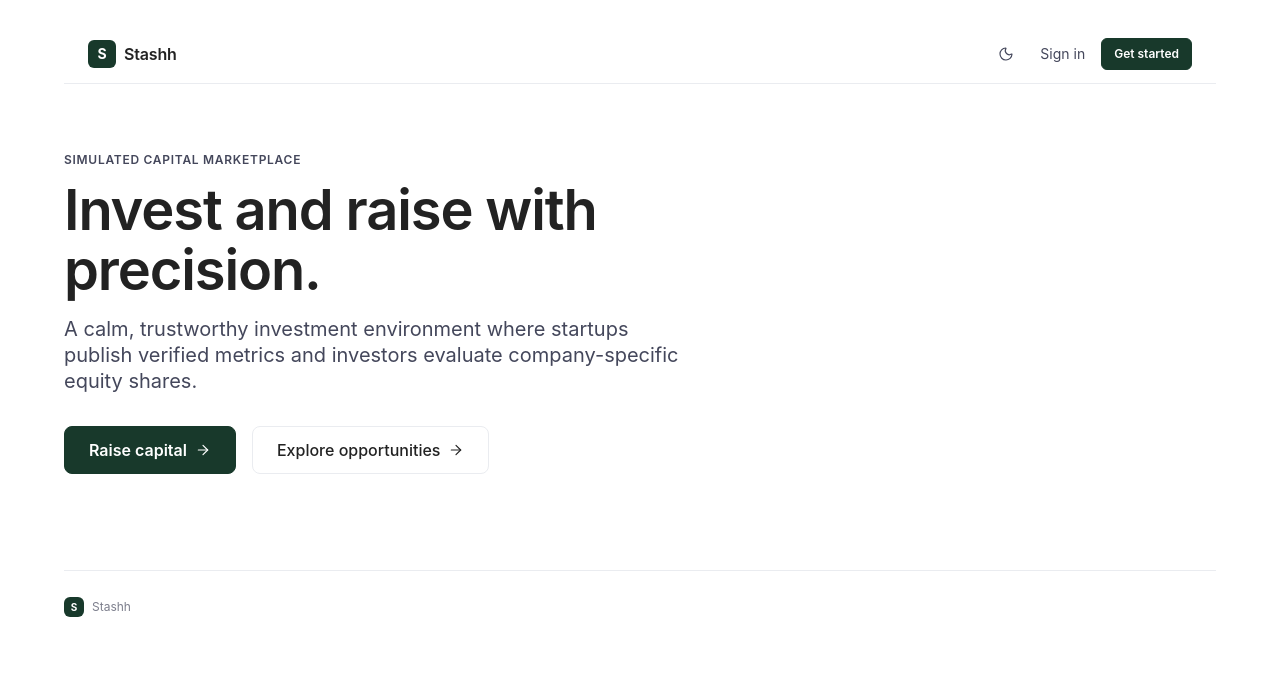
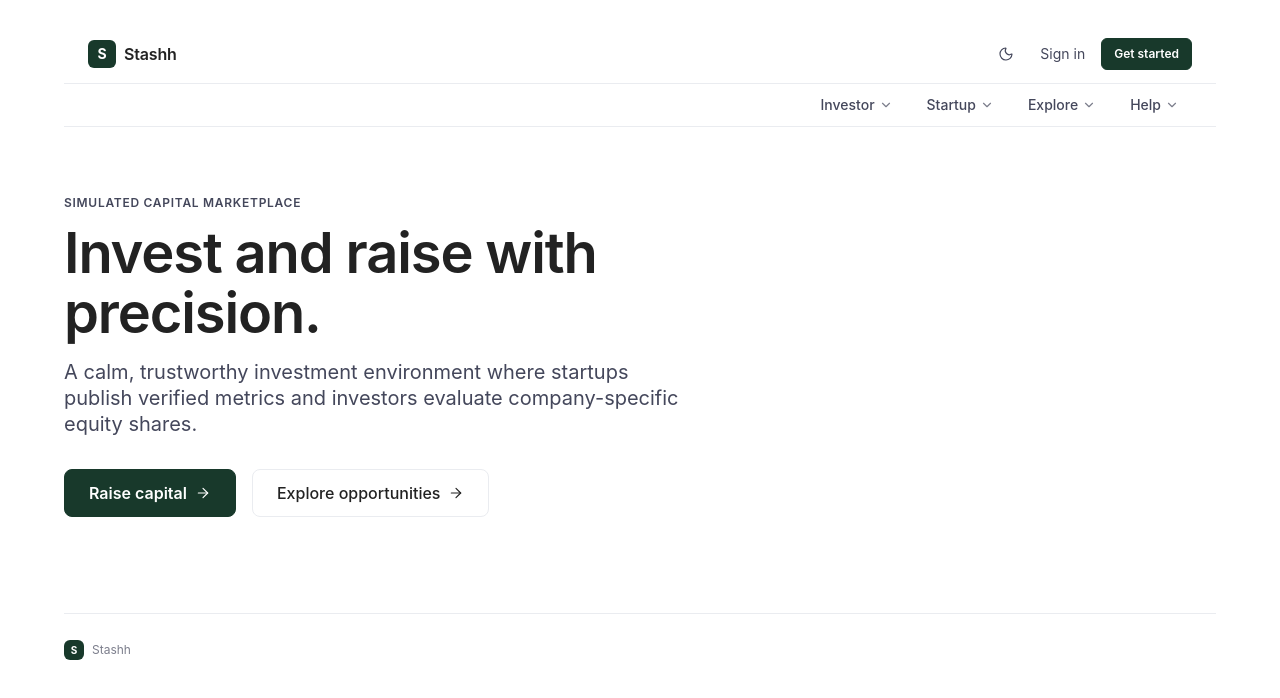
Before and after one commit to shde21/Stashh, a React (Vite) app in the folder frontend/: page / in a window 1280 px wide. Shown: the top 698 px of the page. Built offline with nearby package versions, Linux system fonts and the light colour scheme; no server answers.

Commit message:
feat(landing): add sub-navigation bar with hover dropdowns for Investor, Startup, Explore, and Help

```diff
--- a/frontend/src/index.css
+++ b/frontend/src/index.css
@@ -127,7 +127,21 @@ p {
   padding-bottom: var(--space-16);
 }
 
-/* Topbar for public / landing */
+/* Header & Topbar for public / landing */
+.landing-header {
+  position: sticky;
+  top: 0;
+  z-index: 100;
+  background-color: rgba(255, 255, 255, 0.9);
+  backdrop-filter: blur(12px);
+  border-bottom: 1px solid var(--border);
+  margin-bottom: var(--space-8);
+}
+
+[data-theme="dark"] .landing-header {
+  background-color: rgba(36, 36, 36, 0.92);
+}
+
 .topbar {
   display: flex;
   align-items: center;
@@ -144,8 +158,122 @@ p {
   padding-right: var(--space-6);
 }
 
+.landing-header .topbar {
+  position: static;
+  margin-bottom: 0;
+  border-bottom: 1px solid var(--border);
+  background: transparent;
+  backdrop-filter: none;
+}
+
 [data-theme="dark"] .topbar {
   background-color: rgba(36, 36, 36, 0.88);
+}
+
+/* Secondary Sub-navigation Bar */
+.subbar {
+  display: flex;
+  align-items: center;
+  justify-content: flex-end;
+  padding: var(--space-1) var(--space-6);
+  min-height: 42px;
+}
+
+.subbar-items {
+  display: flex;
+  align-items: center;
+  gap: var(--space-2);
+}
+
+.subbar-item {
+  position: relative;
+}
+
+.subbar-trigger {
+  display: inline-flex;
+  align-items: center;
+  gap: var(--space-1);
+  padding: var(--space-1) var(--space-3);
+  font-family: inherit;
+  font-size: var(--font-small);
+  font-weight: var(--weight-medium);
+  color: var(--text-secondary);
+  background: transparent;
+  border: 1px solid transparent;
+  border-radius: var(--radius-sm);
+  cursor: pointer;
+  transition: color var(--transition-fast), background-color var(--transition-fast), border-color var(--transition-fast);
+}
+
+.subbar-trigger:hover,
+.subbar-item:hover .subbar-trigger,
+.subbar-item:focus-within .subbar-trigger {
+  color: var(--text);
+  background-color: var(--bg-subtle);
+  border-color: var(--border);
+}
+
+.subbar-arrow {
+  transition: transform var(--transition-fast);
+  color: var(--text-tertiary);
+}
+
+.subbar-item:hover .subbar-arrow,
+.subbar-item:focus-within .subbar-arrow {
+  transform: rotate(180deg);
+  color: var(--text);
+}
+
+.subbar-dropdown {
+  position: absolute;
+  top: calc(100% + 4px);
+  left: 0;
+  min-width: 240px;
+  min-height: 80px;
+  padding: var(--space-3);
+  background-color: var(--surface-raised);
+  border: 1px solid var(--border);
+  border-radius: var(--radius-md);
+  box-shadow: var(--shadow-popover);
+  opacity: 0;
+  visibility: hidden;
+  transform: translateY(6px);
+  transition: opacity 160ms cubic-bezier(0.16, 1, 0.3, 1),
+              transform 160ms cubic-bezier(0.16, 1, 0.3, 1),
+              visibility 160ms;
+  pointer-events: none;
+  z-index: 1000;
+}
+
+/* Align the last item dropdown to the right edge so it doesn't overflow viewport */
+.subbar-item:last-child .subbar-dropdown {
+  left: auto;
+  right: 0;
+}
+
+/* Hover bridge: keeps dropdown open when cursor moves from button into dropdown */
+.subbar-dropdown::before {
+  content: '';
+  position: absolute;
+  top: -8px;
+  left: 0;
+  right: 0;
+  height: 8px;
+}
+
+.subbar-item:hover .subbar-dropdown,
+.subbar-item:focus-within .subbar-dropdown {
+  opacity: 1;
+  visibility: visible;
+  transform: translateY(0);
+  pointer-events: auto;
+}
+
+.subbar-dropdown-empty {
+  min-height: 60px;
+  border: 1px dashed var(--border);
+  border-radius: var(--radius-sm);
+  background-color: var(--bg-subtle);
 }
 
 .brand {
--- a/frontend/src/pages/FoundationPage.tsx
+++ b/frontend/src/pages/FoundationPage.tsx
@@ -1,11 +1,12 @@
 import { Link } from 'react-router-dom'
 import { Button, ThemeToggle } from '../design-system'
-import { ArrowRight } from 'lucide-react'
+import { ArrowRight, ChevronDown } from 'lucide-react'
 
 export default function FoundationPage() {
   return (
     <div className="shell public-shell">
       {/* Top Navigation */}
+      <header className="landing-header">
         <nav className="topbar" aria-label="Primary navigation">
           <Link className="brand" to="/" aria-label="Stashh home">
             <span className="brand-mark" aria-hidden="true">S</span>
@@ -19,6 +20,56 @@ export default function FoundationPage() {
             </Link>
           </div>
         </nav>
+
+        {/* Sub-navigation bar with 4 hover dropdown blocks */}
+        <div className="subbar" aria-label="Secondary navigation">
+          <div className="subbar-items">
+            {/* 1. Investor */}
+            <div className="subbar-item">
+              <button type="button" className="subbar-trigger" aria-haspopup="true">
+                <span>Investor</span>
+                <ChevronDown size={14} className="subbar-arrow" aria-hidden="true" />
+              </button>
+              <div className="subbar-dropdown" role="region" aria-label="Investor options">
+                <div className="subbar-dropdown-empty" />
+              </div>
+            </div>
+
+            {/* 2. Startup */}
+            <div className="subbar-item">
+              <button type="button" className="subbar-trigger" aria-haspopup="true">
+                <span>Startup</span>
+                <ChevronDown size={14} className="subbar-arrow" aria-hidden="true" />
+              </button>
+              <div className="subbar-dropdown" role="region" aria-label="Startup options">
+                <div className="subbar-dropdown-empty" />
+              </div>
+            </div>
+
+            {/* 3. Explore */}
+            <div className="subbar-item">
+              <button type="button" className="subbar-trigger" aria-haspopup="true">
+                <span>Explore</span>
+                <ChevronDown size={14} className="subbar-arrow" aria-hidden="true" />
+              </button>
+              <div className="subbar-dropdown" role="region" aria-label="Explore options">
+                <div className="subbar-dropdown-empty" />
+              </div>
+            </div>
+
+            {/* 4. Help */}
+            <div className="subbar-item">
+              <button type="button" className="subbar-trigger" aria-haspopup="true">
+                <span>Help</span>
+                <ChevronDown size={14} className="subbar-arrow" aria-hidden="true" />
+              </button>
+              <div className="subbar-dropdown" role="region" aria-label="Help options">
+                <div className="subbar-dropdown-empty" />
+              </div>
+            </div>
+          </div>
+        </div>
+      </header>
 
       <main>
         {/* Section 1: Hero */}
```
Lines whose indentation alone changed are shown as unchanged.
